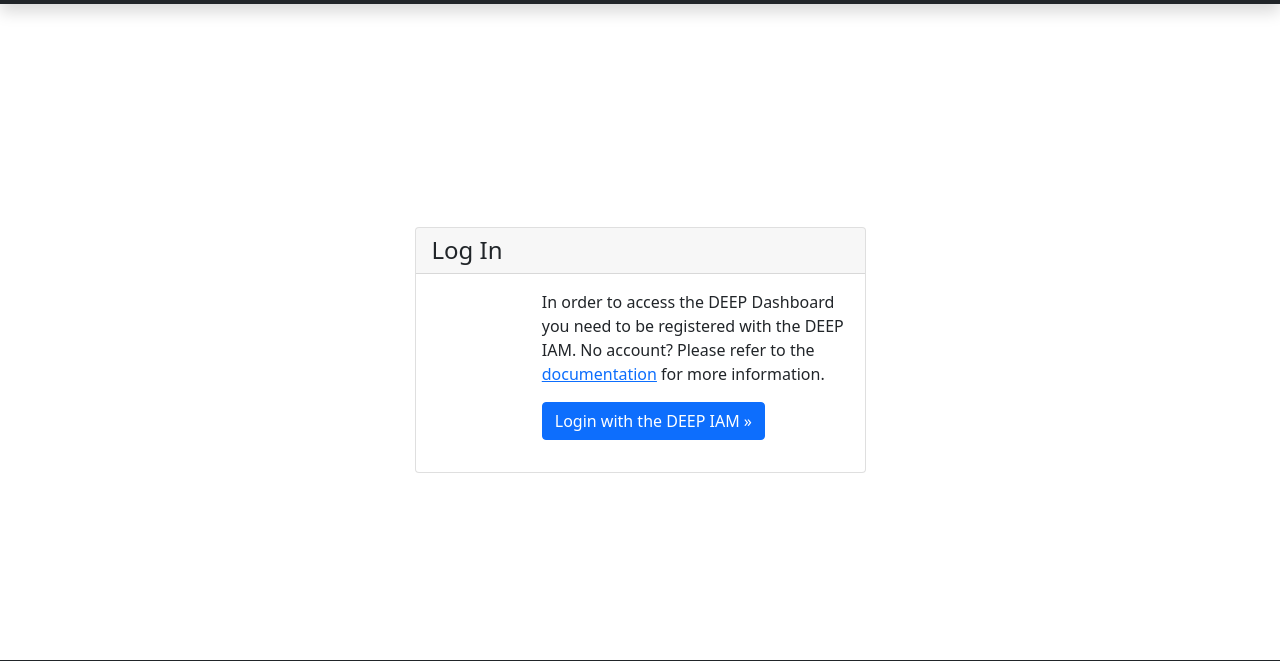
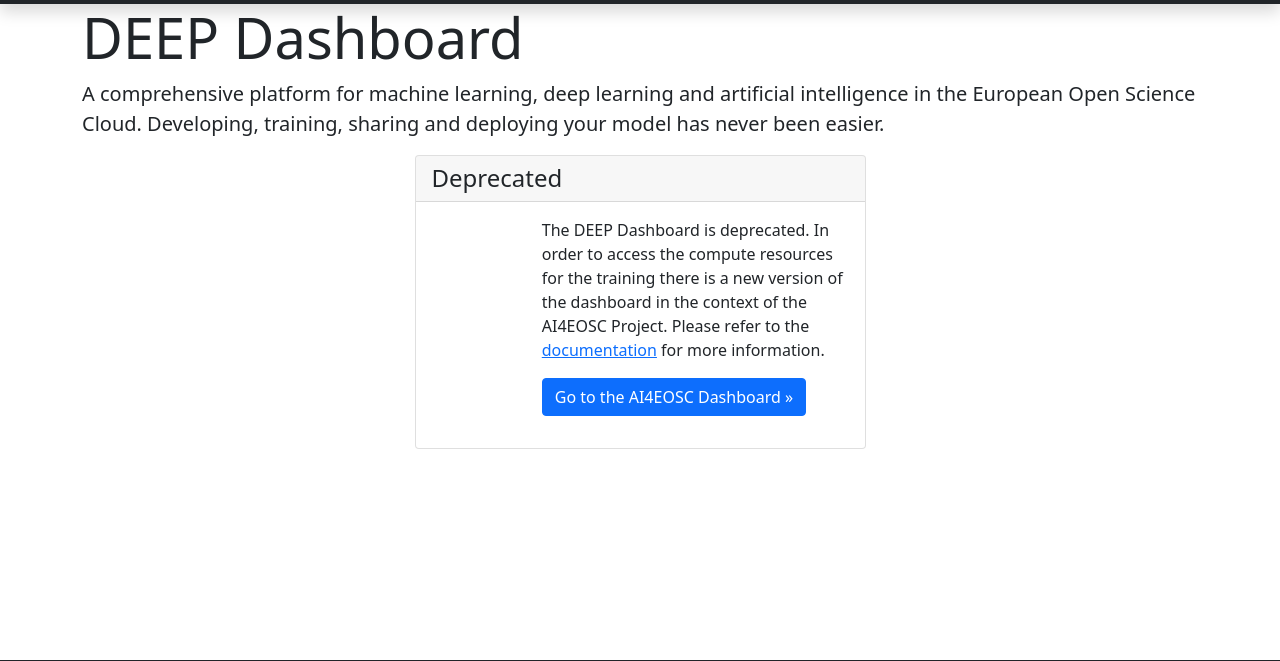
Before and after one commit to indigo-dc/deep-dashboard, a Python web app: template deep_dashboard/templates/home.html in a window 1280 px wide. Shown: the part 38-699 px from the top of the page. Run offline with Jinja, Linux system fonts and the light colour scheme; the template is opened without the code that fills it, so the values that code supplies are empty; some libraries are stand-ins or nearby versions.

Commit message:
Set text from login page to deprecated

```diff
--- a/deep_dashboard/templates/login.html
+++ b/deep_dashboard/templates/login.html
@@ -3,7 +3,7 @@
 
 <main class="flex-shrink-0 splash">
 <div class="container mb-4">
-    <div class="login-header px-3 py-3 pt-md-5 pb-md-4 mx-auto text-center text-white">
+    <div cGo tologin-header px-3 py-3 pt-md-5 pb-md-4 mx-auto text-center text-white">
         <h1 class="display-4">DEEP Dashboard</h1>
         <p class="lead">A comprehensive platform for machine learning, deep
         learning and artificial intelligence in the European Open Science
@@ -16,7 +16,7 @@
     <div class="row justify-content-center">
         <div class="col-5">
             <div class="card">
-               <h4 class="card-header">Log In</h4>
+               <h4 class="card-header">Deprecated</h4>
                <div class="card-body">
                    <div class="row">
                         <div class="col-3 py-3">
@@ -24,14 +24,14 @@
                         </div>
                        <div class="col">
                            <p>
-                           In order to access the DEEP Dashboard you need to be
-                           registered with the DEEP IAM. No account?
+                           The DEEP Dashboard is deprecated. In order to access the compute resources for the training
+			   there is a new version of the dashboard in the context of the AI4EOSC Project.
                            Please refer to the <a
-                               href="https://docs.deep-hybrid-datacloud.eu/">documentation</a>
+                               href="https://docs.ai4eosc.eu/en/latest/user/overview/dashboard.html">documentation</a>
                            for more information.
                            </p>
                            <p>
-                           <a class="btn btn-primary" role="button" href="{{ url("login") }}">Login with the DEEP IAM &raquo;</a>
+                           <a class="btn btn-primary" role="button" href="https://dashboard.cloud.ai4eosc.eu">Go to the AI4EOSC Dashboard &raquo;</a>
                            </p>
                         </div>
                    </div>
```
